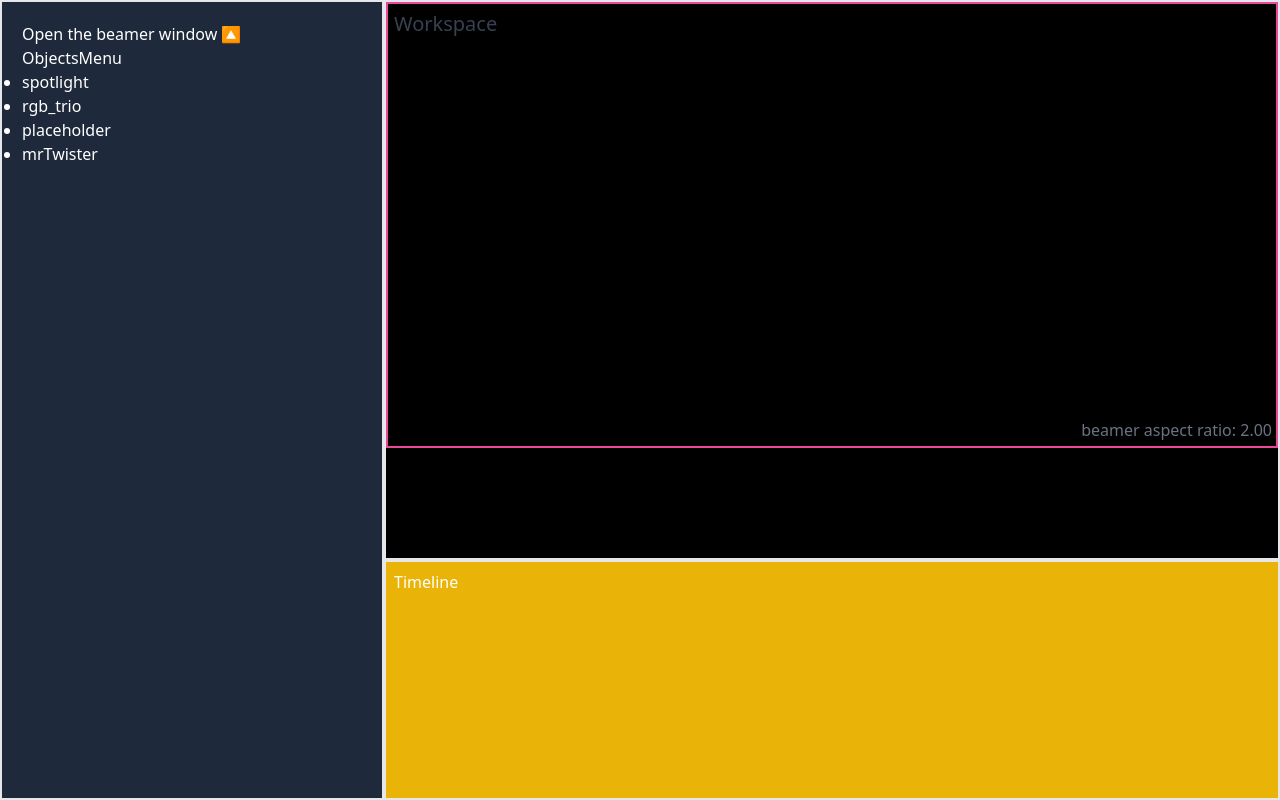
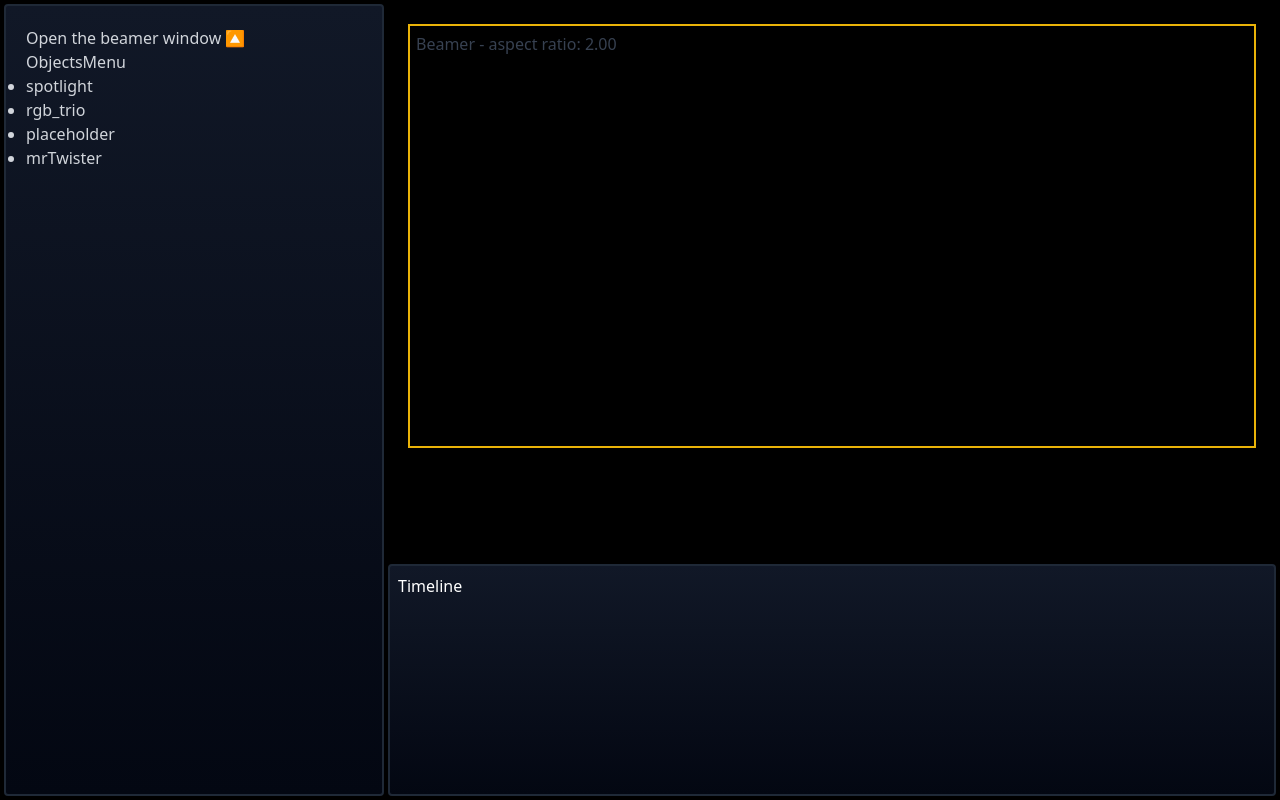
Before and after one commit to Lukileila/stagebeam, a React (Vite) app in the folder frontend/: page /controller in a window 1280 px wide. Built offline with nearby package versions, Linux system fonts and the light colour scheme.

Commit message:
ui changes on controller

```diff
--- a/frontend/src/components/ObjectsMenu.jsx
+++ b/frontend/src/components/ObjectsMenu.jsx
@@ -13,8 +13,8 @@ export const ObjectsMenu = ({templateObjects, activeObjects, setActiveObjects})
 
   return (
     <>
-
-      <div className='fixed top-[0%] border-2 h-full w-[30vw] bg-slate-800 p-5 text-white z-0'>
+      <div className='fixed w-[30%] h-full bg-black p-1 pr-0'>
+        <div className=' border-2 border-gray-800 bg-gradient-to-t from-gray-950 to-gray-900 rounded h-full p-5  text-gray-300 z-0'>
         <button onClick={openBeamer}>Open the beamer window 🔼</button>
         <h1>ObjectsMenu</h1>
         <ul className='list-disc'>
@@ -23,6 +23,7 @@ export const ObjectsMenu = ({templateObjects, activeObjects, setActiveObjects})
           })}
         </ul>
       </div>
+      </div>
     </>
   )
 }
--- a/frontend/src/components/Timeline.jsx
+++ b/frontend/src/components/Timeline.jsx
@@ -2,6 +2,8 @@ import React from 'react'
 
 export const Timeline = () => {
   return (
-    <div className='fixed border-2 left-[30vw] top-[70vh] h-[30vh] w-[70vw] bg-yellow-500 p-2 text-white'> Timeline</div>
+    <div className='fixed left-[30%] w-[70%] top-[70%] h-[30%] bg-black p-1'>
+      <div className='w-full h-full border-2 border-gray-800 p-2 bg-gradient-to-t from-gray-950 to-gray-900 rounded text-white'> Timeline</div>
+    </div>
   )
 }
--- a/frontend/src/components/Workspace.jsx
+++ b/frontend/src/components/Workspace.jsx
@@ -58,14 +58,20 @@ export const Workspace = ({ activeObjects, setActiveObjects}) => {
       }, [projectionAspectRatio, aspectToggle]);
 
     return (
-        <div ref={workspace} className='fixed bg-black text-white h-[70%] left-[30%] w-[70%] border-2 overflow-visible /* group/canvas */ z-1  ' >
+        <div className='fixed left-[30%] w-[70%] h-[70%] bg-black p-1'>
+            <div ref={workspace} className=' bg-black text-gray-300 h-full w-full p-5 /* group/canvas */ z-1 overflow-hidden rounded-sm' >
 
-            <h1 className='absolute text-gray-700 p-2 text-xl'>Workspace</h1>
+                <h1 className='absolute text-gray-700 p-2 text-md'>Beamer - aspect ratio: {parseFloat(projectionAspectRatio).toFixed(2)}</h1>
 
-            <div  ref={stageContainer} className={`relative bg-transparent border-2 border-pink-500 ${aspectToggle && 'h-full'} z-30`} style={{aspectRatio:projectionAspectRatio}}>
-                <div className="relative flex flex-wrap w-full h-full justify-end content-end text-gray-500 p-1"><p> beamer aspect ratio: {parseFloat(projectionAspectRatio).toFixed(2)}</p></div>
-                <ObjectCreator activeObjects={activeObjects} setActiveObjects={setActiveObjects} stageDimensions={stageDimensions}/>
-
+                {/* formerly the "pink box": */}
+                <div  ref={stageContainer} className={`relative bg-transparent border-2 border-yellow-500 ${aspectToggle && 'h-full'} z-30 `} style={{aspectRatio:projectionAspectRatio}}>
+                    <ObjectCreator activeObjects={activeObjects} setActiveObjects={setActiveObjects} stageDimensions={stageDimensions}/>
+                </div>
+                {/* Masking elements cause issues, when objects are dragged into them */}
+                <div className={'absolute left-0 top-0 w-6 h-full bg-gray-800 mix-blend-darken  z-40'} isDragDisabled={true}></div>   {/* left masking overlay */}
+                <div className={'absolute left-0 top-0 h-6 w-full bg-gray-800 mix-blend-darken  z-40'}isDragDisabled={true}></div>    {/* top masking overlay */}
+                <div className={'absolute top-0 h-full w-full bg-gray-800 mix-blend-darken  z-40'} style={{left:stageDimensions.width+1.25*20}}></div> {/* right masking overlay */}
+                <div id={'bottomyjenkins'} className={'absolute bottom-0 w-full bg-gray-800 mix-blend-darken z-40'}  style={{height:(window.innerHeight*0.7 -stageDimensions.height-1.25*20 )}} ></div> {/* bottom masking overlay */}
             </div>
         </div>
     );
```
Lines whose indentation alone changed are shown as unchanged.
